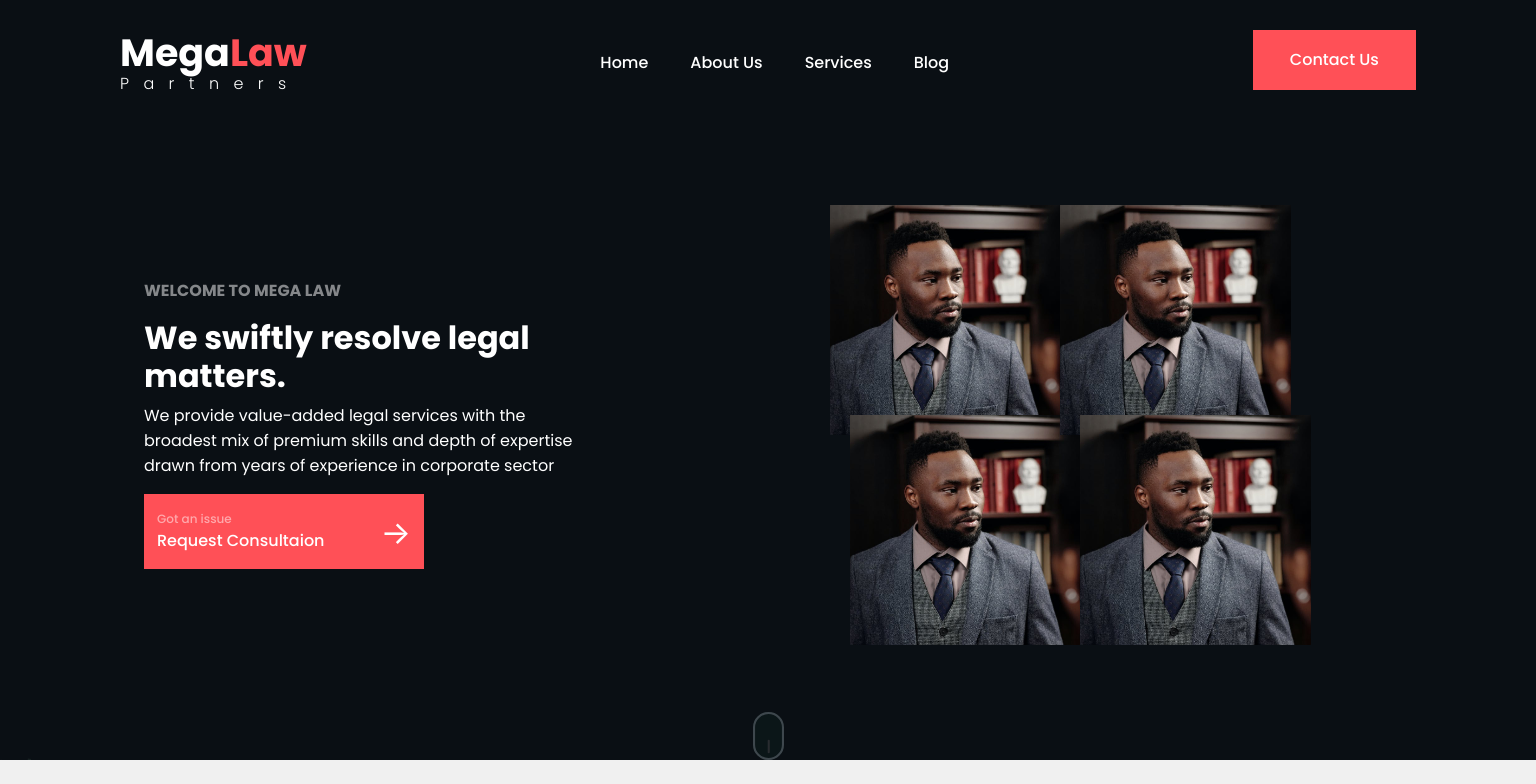
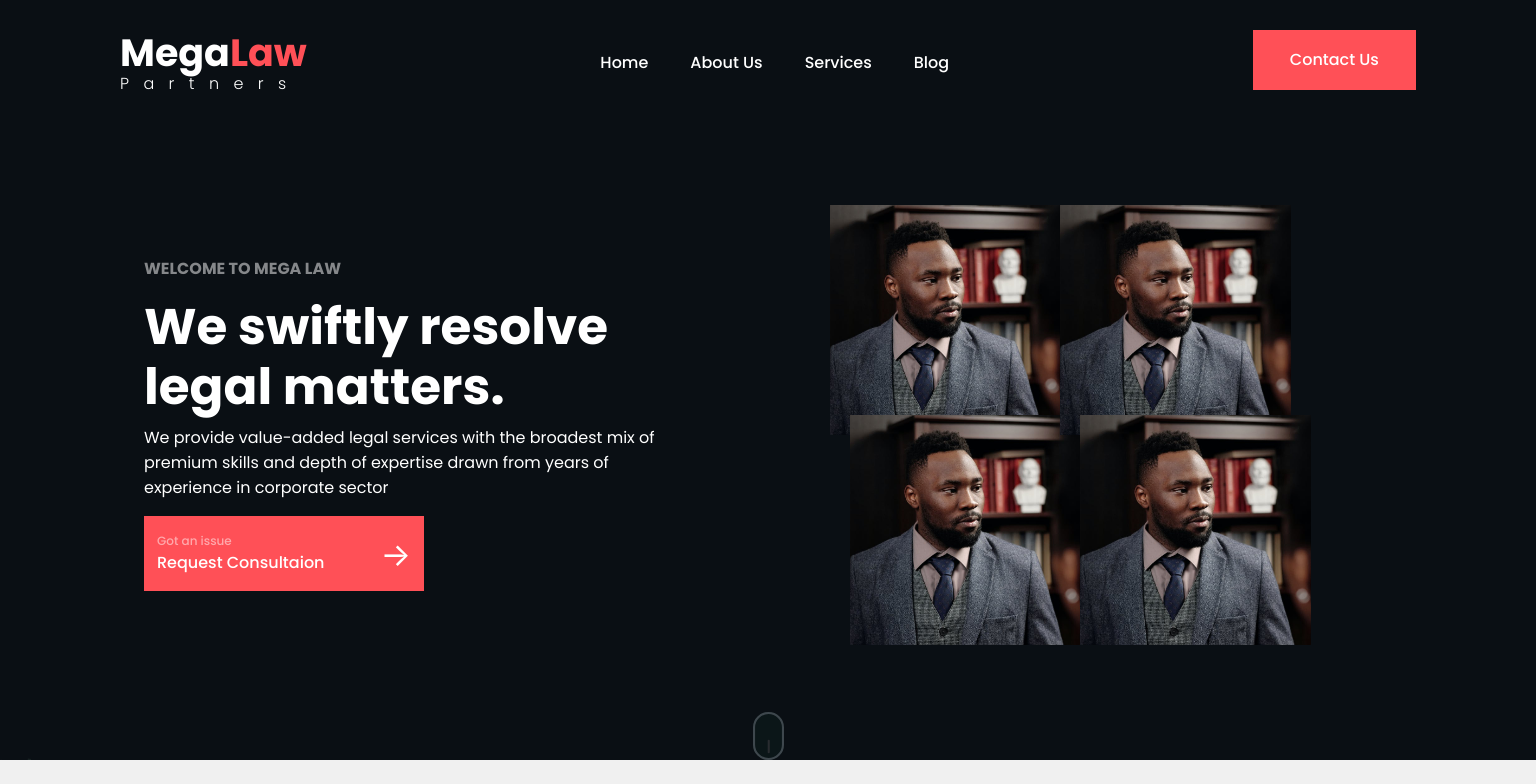
Before and after one commit to adaji025/MegaLaw, a Next.js app: page / in a window 1536 px wide. Shown: the top 784 px of the page. Built offline with nearby package versions, Linux system fonts and the light colour scheme.

Commit message:
increased the font-size of intro text

```diff
--- a/pages/index.js
+++ b/pages/index.js
@@ -55,14 +55,14 @@ export default function Home() {
             <div className="col-md-6">
               <div className="container">
                 <div className="row align-items-center">
-                  <div className={`col-lg-9 text-white ${styles.welcome}`}>
+                  <div className={`col-lg-11 text-white ${styles.welcome}`}>
                     <p className={`poppins-bold opacity-50 ${styles.welcome}`}>
                       WELCOME TO MEGA LAW
                     </p>
-                    <h2 className="poppins-bold">
+                    <h2 className={`poppins-bold ${styles.inrotext}`}>
                       We swiftly resolve legal matters.
                     </h2>
-                    <span className="mb-2 poppins-regular">
+                    <span className={`mb-2 poppins-regular `}>
                       We provide value-added legal services with the broadest
                       mix of premium skills and depth of expertise drawn from
                       years of experience in corporate sector
--- a/styles/Home.module.css
+++ b/styles/Home.module.css
@@ -101,6 +101,11 @@
 }
 .welcome {
   margin-top: 4rem;
+}
+@media (min-width: 1400px) {
+  .inrotext {
+    font-size: 50px;
+  }
 }
 @media (max-width: 800px) and (orientation: landscape) {
   .home_img {
```
